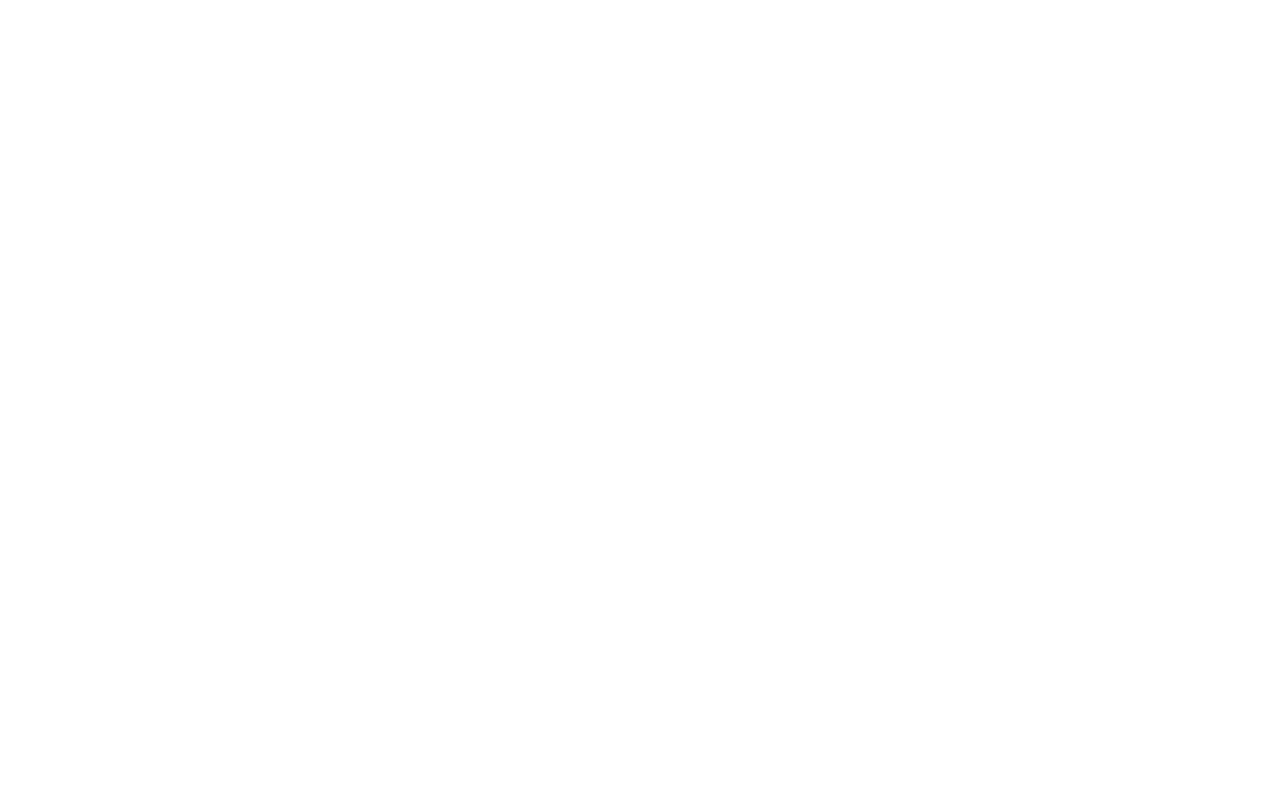
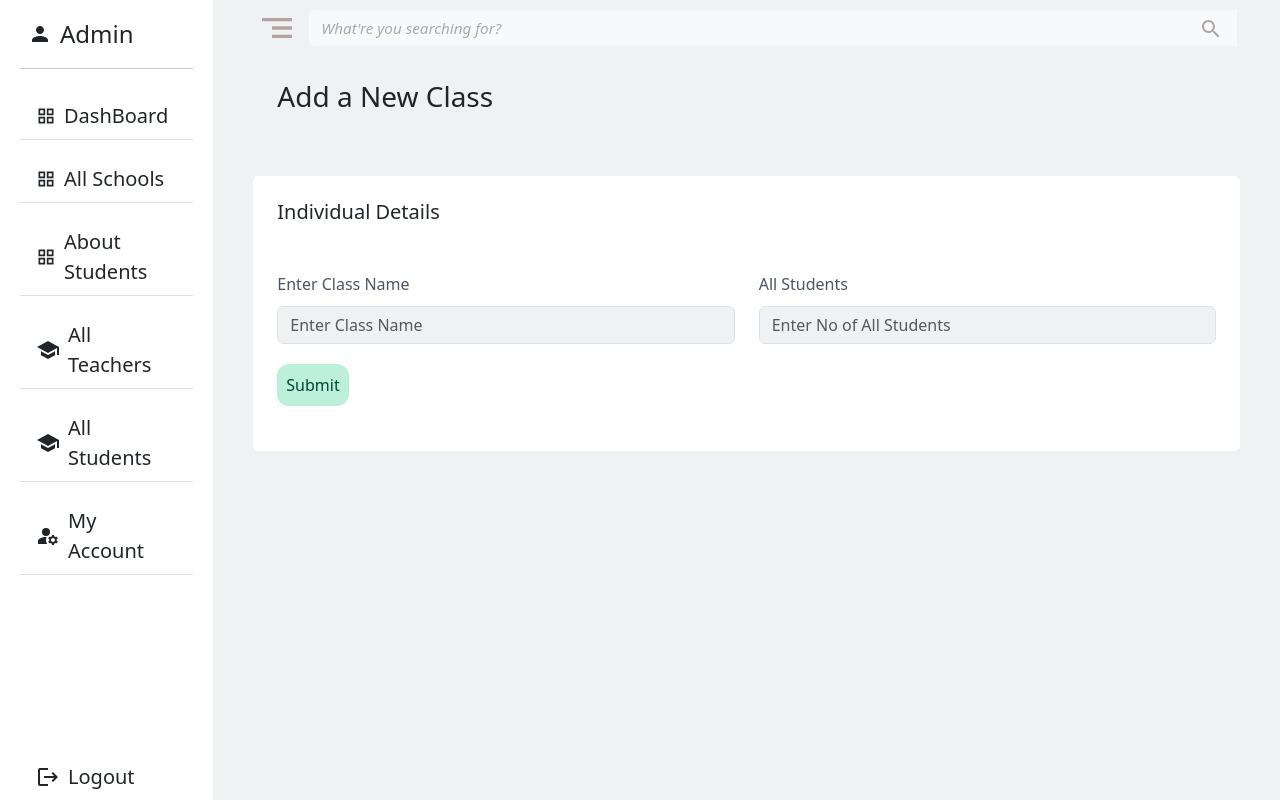
Before and after one commit to Taran-Arora/School_user, a React (Create React App) app: page /addclass in a window 1280 px wide. Before the commit this address had no page. Built offline with nearby package versions, Linux system fonts and the light colour scheme.

Commit message:
for-final

```diff
--- a/src/App.js
+++ b/src/App.js
@@ -16,6 +16,7 @@
 import AboutStudent from './Components/AboutStudent'
 import { ToggleProvider } from './Components/ToggleContext';
 import AddTeacher from './Components/AddTeacher';
+import AddClass from './Components/AddClass';
 
 
 
@@ -38,6 +39,7 @@
               <Route path='/schooldata' element={<SchoolData />} />
               <Route path='/aboutStudent' element={<AboutStudent/>}/>
               <Route path="/addteacher" element={<AddTeacher />} />
+              <Route path='/addclass' element ={<AddClass/>} />
             </Route>
           </Routes>
         </BrowserRouter>
--- /dev/null
+++ b/src/Components/AddClass.js
@@ -0,0 +1,75 @@
+// import React from 'react'
+// import {Row , Col , } from 'react-bootstrap';
+
+// export default function AddClass() {
+//     return (
+//         <div>
+//             <div className="addclass">
+//                 <div className="add-class-about">
+//                     <h1> Add New Class </h1>
+//                 </div>
+//                 <form action="">
+//                     <Row>
+//                         <Col >
+//                             <label htmlFor=""> Enter class Name </label>
+//                             <input type="text" placeholder='Enter Class Name ' />
+//                         </Col>
+//                         <Col >
+//                             <label htmlFor=""> Total Students  </label>
+//                             <input type="number" placeholder='Total Students  ' />
+//                         </Col>
+//                         </Row>
+
+//                 </form>
+//             </div>
+
+//         </div>
+//     )
+// }
+
+
+import React from 'react'
+import Nav from './Nav'
+import { Col, Container, Row } from 'react-bootstrap'
+import { Link } from 'react-router-dom'
+import AddCircleOutlineSharpIcon from '@mui/icons-material/AddCircleOutlineSharp';
+import AddImg from './AddImg';
+const AddTeacher = () => {
+    return (
+        <div className='px-3'>
+            <Nav />
+            <Container fluid>
+                <Row>
+                    <Col lg={12}>
+                        <div className='top-head d-flex'>
+                            <h3 className='top-heading'>Add a New Class</h3>
+                        </div>
+                    </Col>
+                    <Col lg={12}>
+                        <form action="" className='teacher-from'>
+                            <div className='form-head mb-5'>
+                                <h5 className='form-heading'>Individual Details</h5>
+                            </div>
+                            <Row>
+                                <Col xl={6} lg={6} className='form-group'>
+                                    <label>Enter Class Name  </label>
+                                    <input type="text" placeholder="Enter Class Name" class="form-control" />
+                                </Col>
+                                <Col xl={6} lg={6} className='form-group'>
+                                    <label>All Students </label>
+                                    <input type="number" placeholder="Enter No of All Students " class="form-control" />
+                                </Col>
+
+                                <Col lg={12} className='form-group'>
+                                    <button type='submit' className='btn-submit'>Submit</button>
+                                </Col>
+                            </Row>
+                        </form>
+                    </Col>
+                </Row>
+            </Container>
+        </div>
+    )
+}
+
+export default AddTeacher
```
